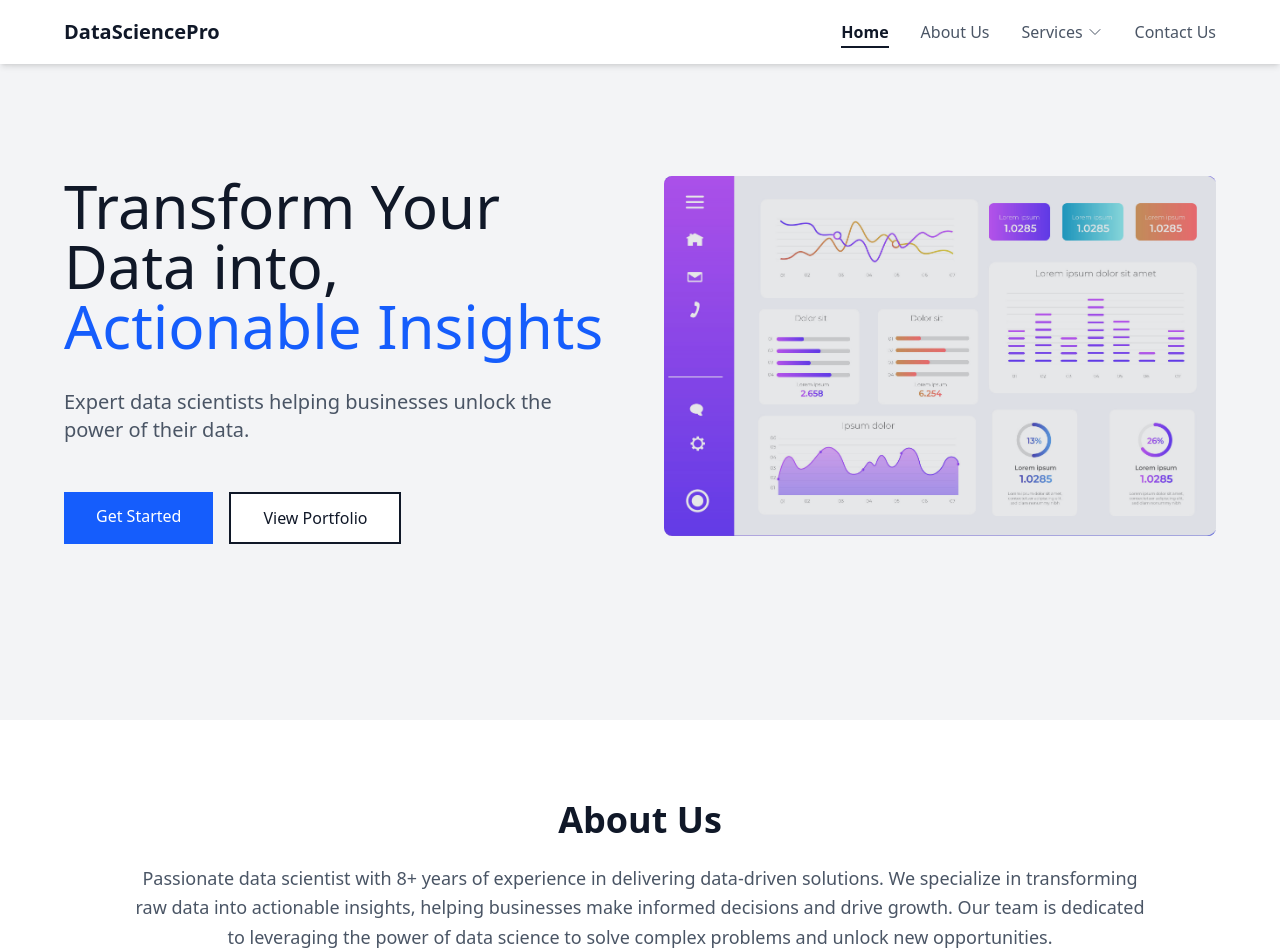
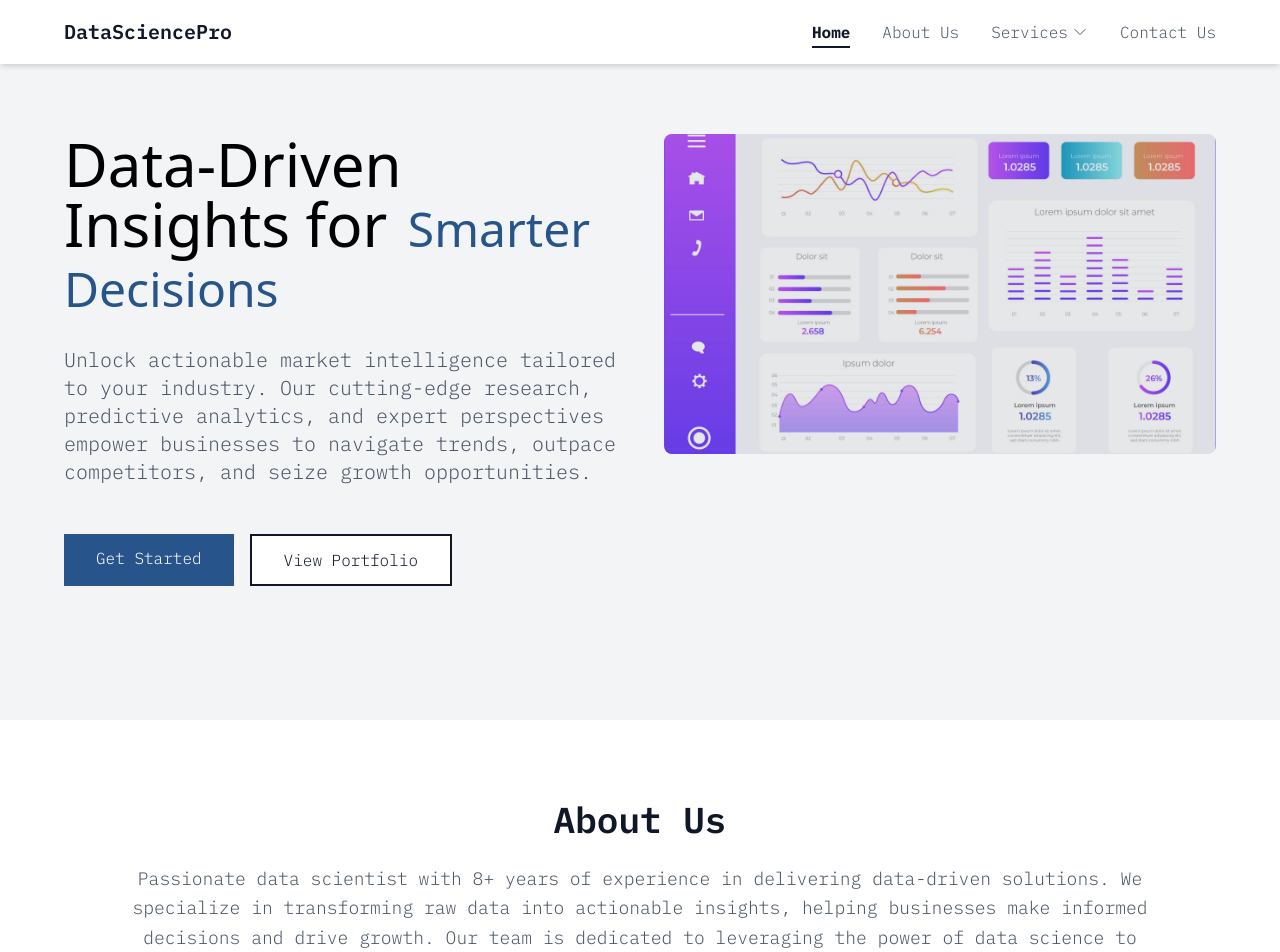
Before and after one commit to Aniket-89/DataSciencePro, a React (Vite) app: page / in a window 1280 px wide. Shown: the top 952 px of the page. Built offline with nearby package versions, Linux system fonts and the light colour scheme; the HTML template or start-up script is replaced by a standard one.

Commit message:
color pallete

```diff
--- a/index.html
+++ b/index.html
@@ -6,7 +6,7 @@
     <meta name="viewport" content="width=device-width, initial-scale=1.0" />
     <link rel="preconnect" href="https://fonts.googleapis.com">
     <link rel="preconnect" href="https://fonts.gstatic.com" crossorigin>
-    <link href="https://fonts.googleapis.com/css2?family=Nunito+Sans:wght@400;600;700&family=Roboto+Mono:wght@400;500;600&display=swap" rel="stylesheet">
+    <link href="https://fonts.googleapis.com/css2?family=IBM+Plex+Mono:ital,wght@0,100;0,200;0,300;0,400;0,500;0,600;0,700;1,100;1,200;1,300;1,400;1,500;1,600;1,700&family=IBM+Plex+Sans:ital,wght@0,100..700;1,100..700&display=swap" rel="stylesheet">
     <title>DataSciencePro</title>
   </head>
   <body>
--- a/package.json
+++ b/package.json
@@ -17,7 +17,8 @@
     "react-dom": "^19.1.0",
     "react-icons": "^5.5.0",
     "react-router-dom": "^7.6.2",
-    "react-scroll": "^1.9.3"
+    "react-scroll": "^1.9.3",
+    "tailwindcss": "^4.1.10"
   },
   "devDependencies": {
     "@eslint/js": "^9.25.0",
@@ -32,7 +33,6 @@
     "eslint-plugin-react-refresh": "^0.4.19",
     "globals": "^16.0.0",
     "postcss": "^8.5.5",
-    "tailwindcss": "^4.1.10",
     "typescript": "~5.8.3",
     "typescript-eslint": "^8.30.1",
     "vite": "^6.3.5"
--- a/src/components/About.tsx
+++ b/src/components/About.tsx
@@ -25,7 +25,7 @@ const whyChooseUs = [
 
 const About = () => {
 	return (
-		<section id="about" className="py-20 bg-white font-sans">
+		<section id="about" className="py-20 bg-white">
 
 			<div className="container mx-auto px-4">
 				<motion.div
@@ -35,7 +35,7 @@ const About = () => {
 					viewport={{ once: true }}
 					className="text-center max-w-5xl mx-auto mb-16"
 				>
-					<h2 className="text-4xl font-semibold text-gray-900 mb-6 font-sans">
+					<h2 className="text-4xl font-semibold text-gray-900 mb-6">
 						About Us
 					</h2>
 					<p className="text-lg text-gray-600 leading-relaxed">
--- a/src/components/Hero.tsx
+++ b/src/components/Hero.tsx
@@ -6,18 +6,18 @@ const Hero = () => {
   return (
     <section id="home" className="min-h-[90vh] w-full flex items-center py-32 bg-gray-100 relative overflow-hidden relative">
       <div className="container mx-auto max-w-7xl px-4 py-16">
-        <div className="grid grid-cols-1 lg:grid-cols-2 gap-12 items-start">
+        <div className="grid grid-cols-1 lg:grid-cols-2 gap-12">
           <motion.div
             initial={{ opacity: 0, x: -20 }}
             animate={{ opacity: 1, x: 0 }}
             transition={{ duration: 0.8 }}
           >
-            <h1 className="text-5xl leading-thin md:text-6xl font-normal text-gray-900 mb-8">
-              Transform Your Data into,
-              <span className="text-blue-600 pl-2"> Actionable Insights</span>
+            <h1 className="text-5xl leading-thin md:text-6xl font-normal text-primary mb-8 font-sans">
+              Data-Driven Insights for
+              <span className="text-[#27548A] text-5xl pl-2"> Smarter Decisions</span>
             </h1>
             <p className="text-xl text-gray-600 mb-12">
-              Expert data scientists helping businesses unlock the power of their data.
+              Unlock actionable market intelligence tailored to your industry. Our cutting-edge research, predictive analytics, and expert perspectives empower businesses to navigate trends, outpace competitors, and seize growth opportunities.
             </p>
             <motion.div
               initial={{ opacity: 0 }}
@@ -27,7 +27,7 @@ const Hero = () => {
             >
               <RouterLink
                 to="/contact"
-                className="inline-block bg-blue-600 text-white px-8 py-3 hover:bg-blue-500 transition-all duration-300 cursor-pointer"
+                className="inline-block bg-[#27548A] text-white px-8 py-3 hover:bg-blue-500 transition-all duration-300 cursor-pointer"
               >
                 Get Started
               </RouterLink>
@@ -45,7 +45,7 @@ const Hero = () => {
             transition={{ duration: 0.8 }}
             className="relative"
           >
-            <div className="relative h-[320px] lg:h-[360px] w-full overflow-hidden rounded-lg">
+            <div className="relative h-[320px] lg:h-[320px] w-auto overflow-hidden rounded-lg">
               <img
                 src={Dashboard}
                 alt="Data Analytics Visualization"
--- a/src/components/Testimonials.tsx
+++ b/src/components/Testimonials.tsx
@@ -3,26 +3,34 @@ import { StarIcon } from '@heroicons/react/20/solid';
 
 const testimonials = [
 	{
-		name: 'Sarah Johnson',
-		role: 'CTO, TechCorp',
+		name: 'Jon Ben',
+		role: 'Director of Strategy',
 		content:
-			'DataSciencePro transformed our business with their machine learning solutions. The insights we gained were invaluable.',
+			"Your team’s analysis pinpointed untapped niches in the Latin American SaaS market, directly influencing our expansion roadmap.",
 		image:
 			'https://images.unsplash.com/photo-1494790108377-be9c29b29330?ixlib=rb-1.2.1&auto=format&fit=facearea&w=128&h=128&q=80',
 	},
 	{
-		name: 'Michael Chen',
-		role: 'Data Director, FinanceHub',
+		name: 'Gregg',
+		role: 'Market Access Director, Global Pharma Firm',
 		content:
-			'Their analytical expertise and professional approach made our data transformation journey smooth and successful.',
+			"our drug pricing forecast for emerging markets was spot-on. It enabled us to negotiate better distribution partnerships and avoid a $2M pricing misstep in Southeast Asia.",
 		image:
 			'https://images.unsplash.com/photo-1519244703995-f4e0f30006d5?ixlib=rb-1.2.1&auto=format&fit=facearea&w=128&h=128&q=80',
 	},
 	{
-		name: 'Emily Roberts',
-		role: 'CEO, HealthTech',
+		name: 'Tomer',
+		role: 'CMO, Fashion Retail Chain',
 		content:
-			'The insights provided by DataSciencePro helped us improve patient outcomes and optimize our operations.',
+			"We used your consumer sentiment data to redesign our loyalty program. Result? A 50% boost in repeat purchases among Gen Z shoppers—exactly as predicted.",
+		image:
+			'https://images.unsplash.com/photo-1517841905240-472988babdf9?ixlib=rb-1.2.1&auto=format&fit=facearea&w=128&h=128&q=80',
+	},
+	{
+		name: 'Alex De Sousa',
+		role: 'COO, Digital Payments Platform',
+		content:
+		"The fintech regulatory risk assessment saved us 9 months of compliance headaches. Your team flagged state-level licensing hurdles we hadn’t even considered.",
 		image:
 			'https://images.unsplash.com/photo-1517841905240-472988babdf9?ixlib=rb-1.2.1&auto=format&fit=facearea&w=128&h=128&q=80',
 	},
@@ -41,7 +49,7 @@ const Testimonials = () => {
 				>
 					What Our Clients Say
 				</motion.h2>
-				<div className="grid grid-cols-1 md:grid-cols-3 gap-4 md:gap-8 max-w-7xl mx-auto">
+				<div className="grid grid-cols-1 md:grid-cols-4 gap-2 md:gap-8 max-w-7xl mx-auto">
 					{testimonials.map((testimonial, index) => (
 						<motion.div
 							key={testimonial.name}
--- a/src/components/about/Banner.tsx
+++ b/src/components/about/Banner.tsx
@@ -11,7 +11,7 @@ const Banner = () => {
             initial={{ opacity: 0, y: 20 }}
             animate={{ opacity: 1, y: 0 }}
             transition={{ duration: 0.8 }}
-            className="text-4xl md:text-5xl font-normal text-white mb-6"
+            className="text-4xl md:text-5xl font-normal text-accent mb-6"
           >
             Know More About Us
           </motion.h1>
--- a/src/index.css
+++ b/src/index.css
@@ -1,5 +1,11 @@
 @import "tailwindcss";
 
+
+body {
+  font-family: "IBM Plex Mono", monospace;
+  font-weight: 300;
+  font-style: normal;
+}
 
 .grainy-gradient {
   background: linear-gradient(to bottom right, rgb(249 250 251), rgb(190, 137, 190), rgb(37, 65, 119));
--- a/tailwind.config.js
+++ b/tailwind.config.js
@@ -1,3 +1,5 @@
+import { color } from 'framer-motion';
+
 /** @type {import('tailwindcss').Config} */
 export default {
   content: [
@@ -10,8 +12,22 @@ export default {
         none: '0',
       },
       fontFamily: {
-        sans: ['Nunito Sans', 'sans-serif'],
-        mono: ['Roboto Mono', 'monospace'],
+        sans: ['IBM Plex Sans', 'sans-serif'],
+        mono: ['IBM Plex Mono', 'monospace'],
+      },
+      colors: {
+        primary: '#183B4E',
+        secondary: '#DDA853',
+        accent: '#27548A',
+        neutral: '#F3F3E0',
+        'neutral-100': '#F9FAFB',
+        'neutral-200': '#E5E7EB',
+        'neutral-300': '#D1D5DB',
+        'neutral-400': '#9CA3AF',
+        'neutral-500': '#6B7280',
+        'neutral-600': '#4B5563',
+        'neutral-700': '#374151',
+        'neutral-800': '#1F2937',
       },
     },
   },
```
Also changed, not shown: 1 other file (tests, documents, lock files or other folders).
